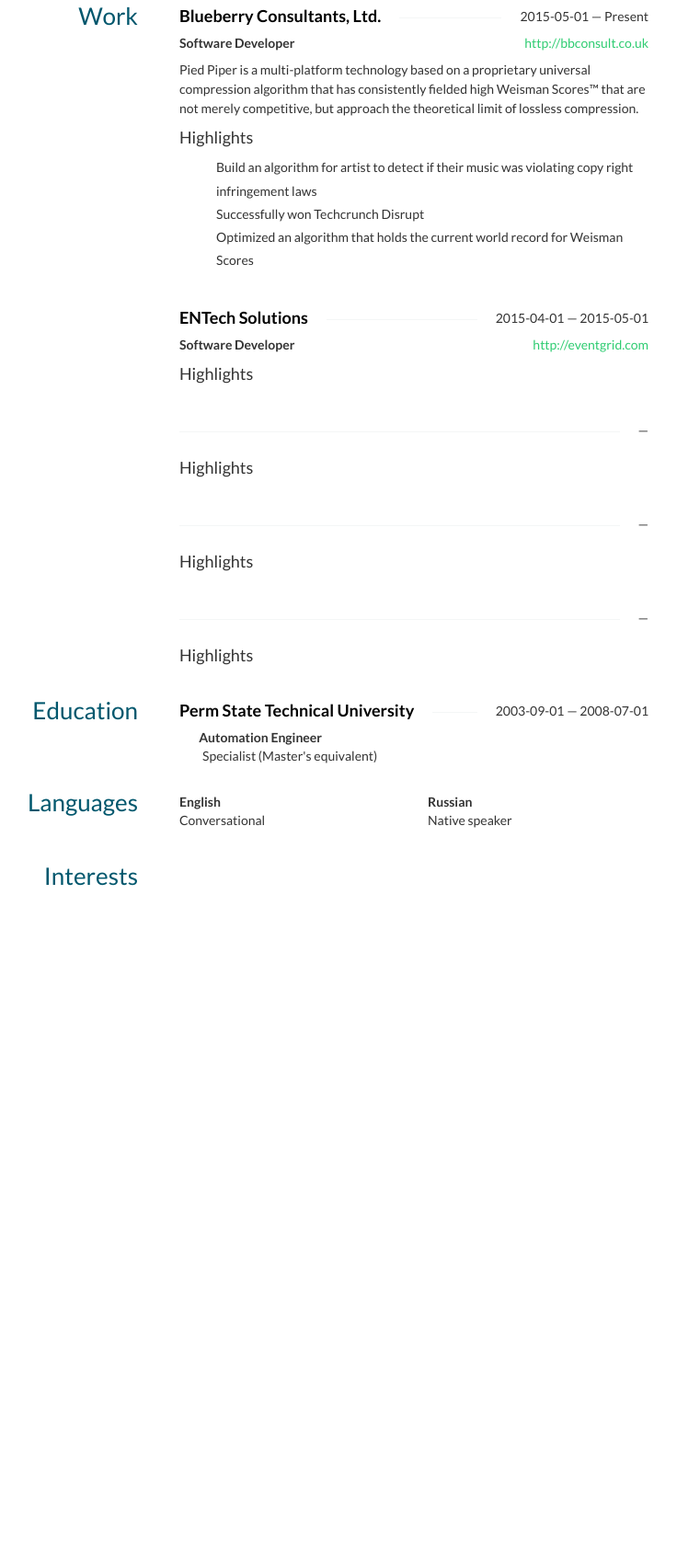
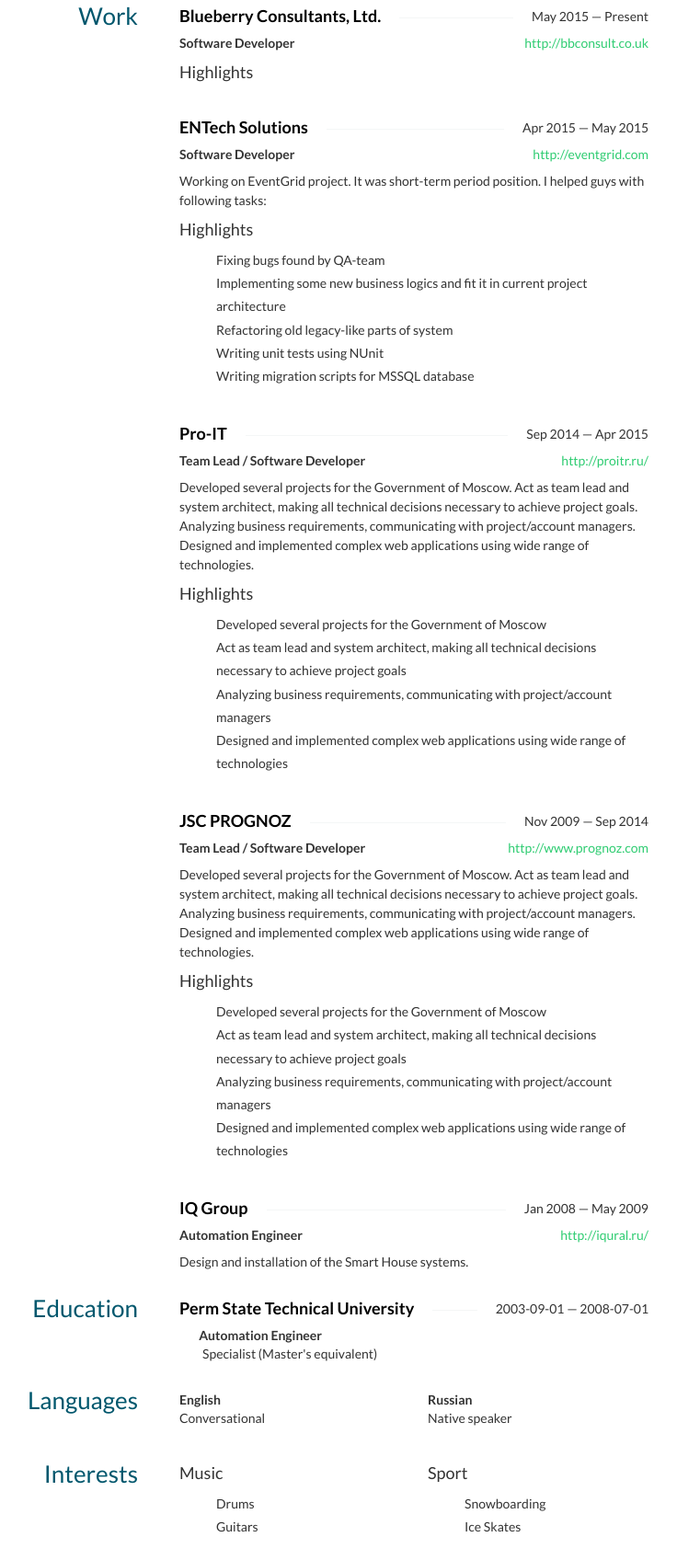
Before and after one commit to foondook/foondook.github.io, a plain HTML site: page index.html in a window 1280 px wide. Shown: the part 1064-2760 px from the top of the page at 92% size, without its empty margins (280-1016 px from the left). Before the commit the page ends 2121 px from the top, so only its background shows below. Drawn offline with nearby package versions, Linux system fonts and the light colour scheme; some icons are missing.

Commit message:
few more info added

```diff
--- a/index.html
+++ b/index.html
@@ -397,34 +397,11 @@
 				<h4 class="strike-through">
 					<span>Blueberry Consultants, Ltd.</span>
 					<span class="date">
-						2015-05-01 — Present
+						May 2015 — Present
 					</span>
 				</h4>
 				<div class="website pull-right">
 					<a href="http://bbconsult.co.uk">http://bbconsult.co.uk</a>
-				</div>
-				<div class="position">
-					Software Developer
-				</div>
-				<div class="summary">
-					<p>Pied Piper is a multi-platform technology based on a proprietary universal compression algorithm that has consistently fielded high Weisman Scores™ that are not merely competitive, but approach the theoretical limit of lossless compression.</p>
-				</div>
-				<h4>Highlights</h4>
-				<ul class="highlights">
-					<li class="bullet">Build an algorithm for artist to detect if their music was violating copy right infringement laws</li>
-					<li class="bullet">Successfully won Techcrunch Disrupt</li>
-					<li class="bullet">Optimized an algorithm that holds the current world record for Weisman Scores</li>
-				</ul>
-			</div>
-			<div class="col-sm-12">
-				<h4 class="strike-through">
-					<span>ENTech Solutions</span>
-					<span class="date">
-						2015-04-01 — 2015-05-01
-					</span>
-				</h4>
-				<div class="website pull-right">
-					<a href="http://eventgrid.com">http://eventgrid.com</a>
 				</div>
 				<div class="position">
 					Software Developer
@@ -435,70 +412,99 @@
 				<h4>Highlights</h4>
 				<ul class="highlights">
 					<li class="bullet"></li>
-				</ul>
-			</div>
-			<div class="col-sm-12">
-				<h4 class="strike-through">
-					<span></span>
-					<span class="date">
-						 —
-					</span>
-				</h4>
-				<div class="website pull-right">
-					<a href=""></a>
-				</div>
-				<div class="position">
-
-				</div>
-				<div class="summary">
-					<p></p>
-				</div>
-				<h4>Highlights</h4>
-				<ul class="highlights">
+					<li class="bullet"></li>
 					<li class="bullet"></li>
 				</ul>
 			</div>
 			<div class="col-sm-12">
 				<h4 class="strike-through">
-					<span></span>
+					<span>ENTech Solutions</span>
 					<span class="date">
-						 —
+						Apr 2015 — May 2015
 					</span>
 				</h4>
 				<div class="website pull-right">
-					<a href=""></a>
+					<a href="http://eventgrid.com">http://eventgrid.com</a>
 				</div>
 				<div class="position">
-
+					Software Developer
 				</div>
 				<div class="summary">
-					<p></p>
+					<p>Working on EventGrid project. It was short-term period position. I helped guys with following tasks:</p>
 				</div>
 				<h4>Highlights</h4>
 				<ul class="highlights">
-					<li class="bullet"></li>
+					<li class="bullet">Fixing bugs found by QA-team</li>
+					<li class="bullet">Implementing some new business logics and fit it in current project architecture</li>
+					<li class="bullet">Refactoring old legacy-like parts of system</li>
+					<li class="bullet">Writing unit tests using NUnit</li>
+					<li class="bullet">Writing migration scripts for MSSQL database</li>
 				</ul>
 			</div>
 			<div class="col-sm-12">
 				<h4 class="strike-through">
-					<span></span>
+					<span>Pro-IT</span>
 					<span class="date">
-						 —
+						Sep 2014 — Apr 2015
 					</span>
 				</h4>
 				<div class="website pull-right">
-					<a href=""></a>
+					<a href="http://proitr.ru/">http://proitr.ru/</a>
 				</div>
 				<div class="position">
-
+					Team Lead / Software Developer
 				</div>
 				<div class="summary">
-					<p></p>
+					<p>Developed several projects for the Government of Moscow. Act as team lead and system architect, making all technical decisions necessary to achieve project goals. Analyzing business requirements, communicating with project/account managers. Designed and implemented complex web applications using wide range of technologies.</p>
 				</div>
 				<h4>Highlights</h4>
 				<ul class="highlights">
-					<li class="bullet"></li>
+					<li class="bullet">Developed several projects for the Government of Moscow</li>
+					<li class="bullet">Act as team lead and system architect, making all technical decisions necessary to achieve project goals</li>
+					<li class="bullet">Analyzing business requirements, communicating with project/account managers</li>
+					<li class="bullet">Designed and implemented complex web applications using wide range of technologies</li>
 				</ul>
+			</div>
+			<div class="col-sm-12">
+				<h4 class="strike-through">
+					<span>JSC PROGNOZ</span>
+					<span class="date">
+						Nov 2009 — Sep 2014
+					</span>
+				</h4>
+				<div class="website pull-right">
+					<a href="http://www.prognoz.com">http://www.prognoz.com</a>
+				</div>
+				<div class="position">
+					Team Lead / Software Developer
+				</div>
+				<div class="summary">
+					<p>Developed several projects for the Government of Moscow. Act as team lead and system architect, making all technical decisions necessary to achieve project goals. Analyzing business requirements, communicating with project/account managers. Designed and implemented complex web applications using wide range of technologies.</p>
+				</div>
+				<h4>Highlights</h4>
+				<ul class="highlights">
+					<li class="bullet">Developed several projects for the Government of Moscow</li>
+					<li class="bullet">Act as team lead and system architect, making all technical decisions necessary to achieve project goals</li>
+					<li class="bullet">Analyzing business requirements, communicating with project/account managers</li>
+					<li class="bullet">Designed and implemented complex web applications using wide range of technologies</li>
+				</ul>
+			</div>
+			<div class="col-sm-12">
+				<h4 class="strike-through">
+					<span>IQ Group</span>
+					<span class="date">
+						Jan 2008 — May 2009
+					</span>
+				</h4>
+				<div class="website pull-right">
+					<a href="http://iqural.ru/">http://iqural.ru/</a>
+				</div>
+				<div class="position">
+					Automation Engineer
+				</div>
+				<div class="summary">
+					<p>Design and installation of the Smart House systems.</p>
+				</div>
 			</div>
 			</div>
 		</div>
@@ -565,8 +571,21 @@
 			<div class="row">
 			<div class="col-sm-6">
 				<div class="name">
-					<h4></h4>
+					<h4>Music</h4>
 				</div>
+				<ul class="keywords">
+					<li>Drums</li>
+					<li>Guitars</li>
+				</ul>
+			</div>
+			<div class="col-sm-6">
+				<div class="name">
+					<h4>Sport</h4>
+				</div>
+				<ul class="keywords">
+					<li>Snowboarding</li>
+					<li>Ice Skates</li>
+				</ul>
 			</div>
 			</div>
 		</div>
```
